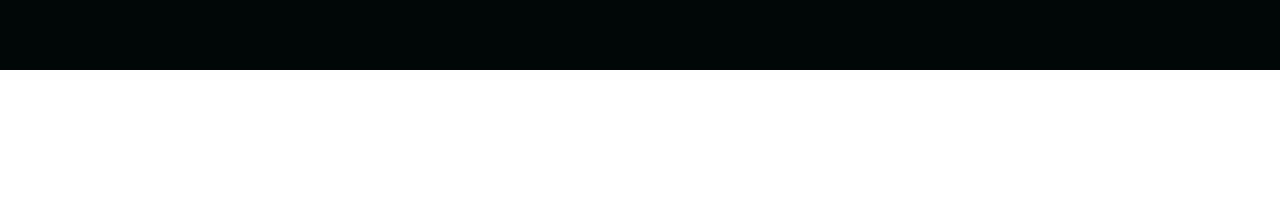
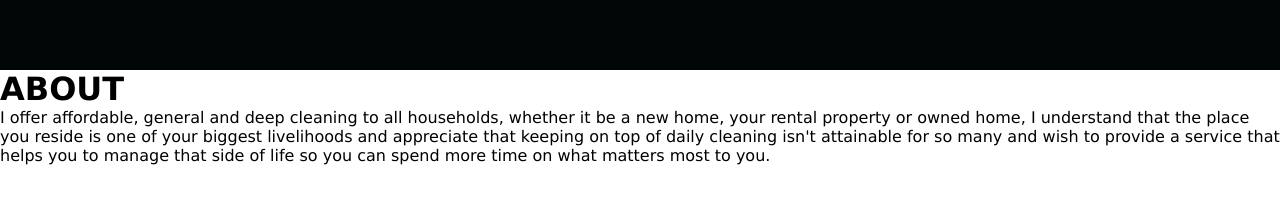
Before and after one commit to jason-cross/cleaning-website, a React (Create React App) app in the folder client/: page / in a window 1280 px wide. Shown: the part 3930-4134 px from the top of the page. Before the commit the page ends 4060 px from the top, so only its background shows below. Built offline with nearby package versions, Linux system fonts and the light colour scheme.

Commit message:
added new about page

```diff
--- a/client/src/App.css
+++ b/client/src/App.css
@@ -4,3 +4,7 @@
   padding:0;
   font-family: Verdana, Geneva, Tahoma, sans-serif;
 }
+
+.page {
+  height: 90vh;
+}
--- a/client/src/App.js
+++ b/client/src/App.js
@@ -1,11 +1,13 @@
 import React from 'react';
 import './App.css';
-import Home from './pages';
+import About from './pages/About';
+import Home from './pages/Home';
 
 function App() {
   return (
     <div>
       <Home />
+      <About />
     </div>
   );
 }
--- a/client/src/components/Navbar/index.js
+++ b/client/src/components/Navbar/index.js
@@ -35,7 +35,7 @@
                     </MobileIcon>
                     <NavMenu>
                         <NavItem>
-                            <NavLinks to='about'>About</NavLinks>
+                            <NavLinks to='about2'>About</NavLinks>
                         </NavItem>
                         <NavItem>
                             <NavLinks to='services'>Services</NavLinks>
--- /dev/null
+++ b/client/src/pages/About.js
@@ -0,0 +1,10 @@
+import React from 'react';
+
+export default function About() {
+  return (
+    <div className='page' id='about2'>
+        <h1>ABOUT</h1>
+        <p>I offer affordable, general and deep cleaning to all households, whether it be a new home, your rental property or owned home, I understand that the place you reside is one of your biggest livelihoods and appreciate that keeping on top of daily cleaning isn't attainable for so many and wish to provide a service that helps you to manage that side of life so you can spend more time on what matters most to you.</p>
+    </div>
+  );
+}
```
Also changed, not shown: client/src/pages/Home.js (renamed from client/src/pages/index.js).
